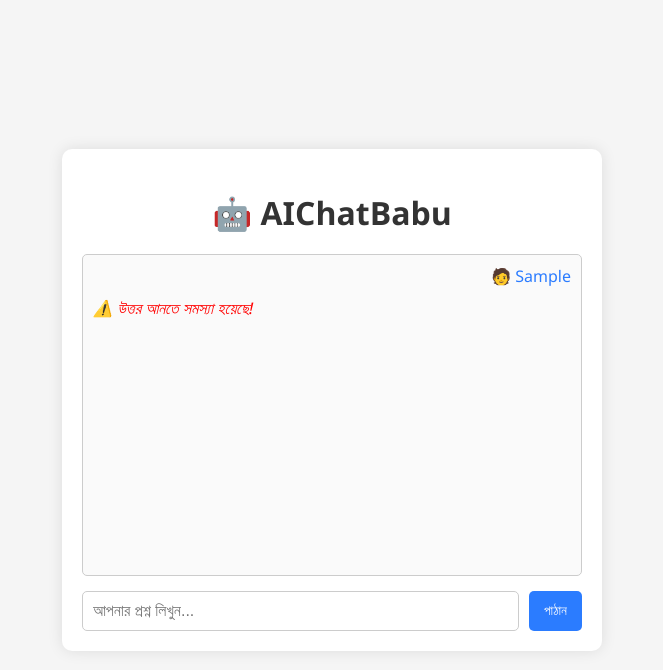
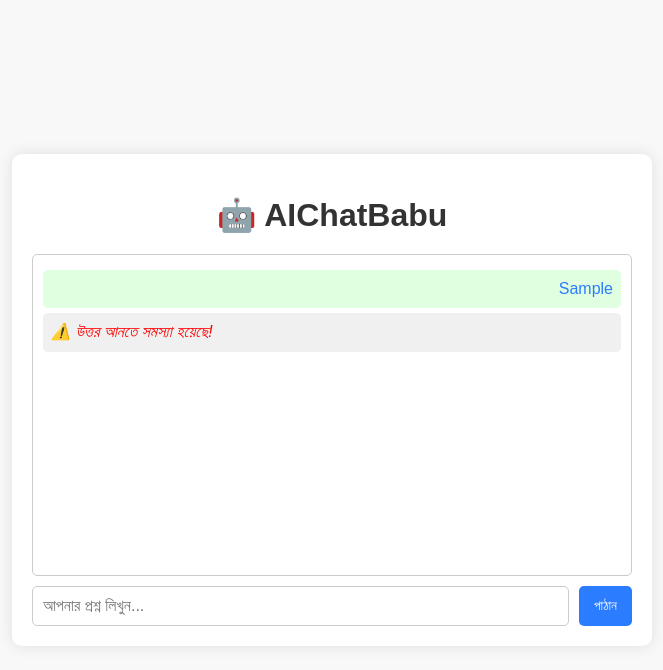
Before and after one commit to indranil55/AICHATBABU-, a website: page index.html in a window 1280 px wide. Both pictures are taken after typing "Sample" into the empty fields and a click on the button "পাঠান". Shown: the whole page, without its empty margins (308-971 px from the left). Drawn offline with Linux system fonts and the light colour scheme; no server answers.

Commit message:
Update index.html

```diff
--- a/index.html
+++ b/index.html
@@ -5,6 +5,40 @@
   <meta name="viewport" content="width=device-width, initial-scale=1.0"/>
   <title>AIChatBabu</title>
   <link rel="stylesheet" href="/style.css">
+  <style>
+    body {
+      font-family: sans-serif;
+      background-color: #f8f8f8;
+    }
+    .chat-container {
+      max-width: 600px;
+      margin: auto;
+      padding: 20px;
+    }
+    .chat-box {
+      border: 1px solid #ccc;
+      padding: 10px;
+      height: 300px;
+      overflow-y: auto;
+      background: #fff;
+      margin-bottom: 10px;
+    }
+    .message {
+      margin: 5px 0;
+      padding: 8px;
+      border-radius: 5px;
+    }
+    .user {
+      background-color: #e0ffe0;
+      text-align: right;
+    }
+    .bot {
+      background-color: #f0f0f0;
+    }
+    .error {
+      color: red;
+    }
+  </style>
 </head>
 <body>
   <div class="chat-container">
@@ -27,8 +61,12 @@
       const message = userInput.value.trim();
       if (!message) return;
 
-      // Show user message
-      chatBox.innerHTML += `<div class="message user">🧑 ${message}</div>`;
+      // ✅ নিরাপদভাবে ইউজার মেসেজ দেখানো
+      const userMsg = document.createElement('div');
+      userMsg.className = 'message user';
+      userMsg.textContent = message;
+      chatBox.appendChild(userMsg);
+
       userInput.value = '';
 
       try {
@@ -41,10 +79,18 @@
         });
 
         const data = await res.json();
-        chatBox.innerHTML += `<div class="message bot">🤖 ${data.reply}</div>`;
+
+        const botMsg = document.createElement('div');
+        botMsg.className = 'message bot';
+        botMsg.textContent = `🤖 ${data.reply}`;
+        chatBox.appendChild(botMsg);
         chatBox.scrollTop = chatBox.scrollHeight;
+
       } catch (err) {
-        chatBox.innerHTML += `<div class="message bot error">⚠️ উত্তর আনতে সমস্যা হয়েছে!</div>`;
+        const errorMsg = document.createElement('div');
+        errorMsg.className = 'message bot error';
+        errorMsg.textContent = '⚠️ উত্তর আনতে সমস্যা হয়েছে!';
+        chatBox.appendChild(errorMsg);
       }
     });
   </script>
```
